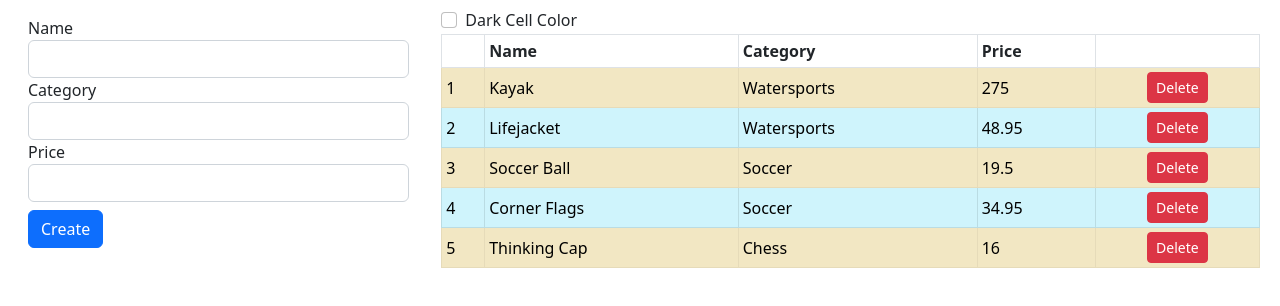
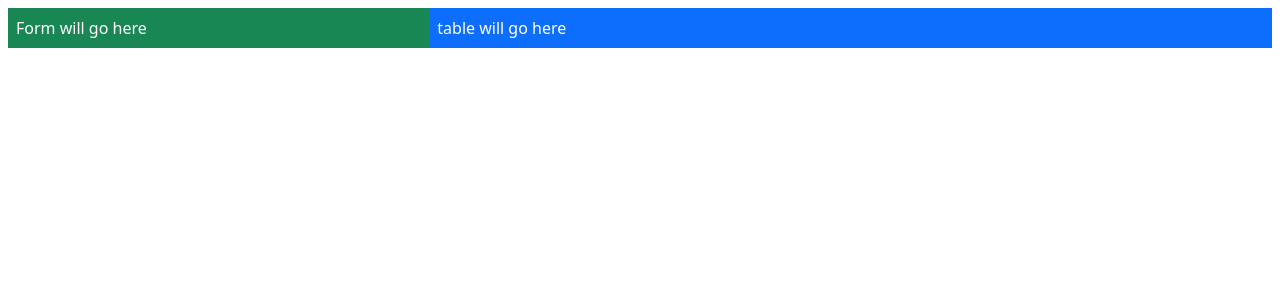
Before and after one commit to AslanHalil/AngularExample, an Angular app: page / in a window 1280 px wide. Shown: the top 306 px of the page. Built offline with nearby package versions, Linux system fonts and the light colour scheme.

Commit message:
Listing 16.1

```diff
--- a/src/app/template.html
+++ b/src/app/template.html
@@ -1,63 +1,10 @@
 <div class="container-fluid">
   <div class="row p-2">
-    <div class="col-4">
-      <form class="m-2" (ngSubmit)="submitForm()">
-        <div class="form-group">
-          <label>Name</label>
-          <input class="form-control" name="name"
-                 [(ngModel)]="newProduct.name"/>
-        </div>
-        <div class="form-group">
-          <label>Category</label>
-          <input class="form-control" name="category"
-                 [(ngModel)]="newProduct.category"/>
-        </div>
-        <div class="form-group">
-          <label>Price</label>
-          <input class="form-control" name="price"
-                 [(ngModel)]="newProduct.price"/>
-        </div>
-        <button class="btn btn-primary mt-2" type="submit">
-          Create
-        </button>
-      </form>
+    <div class="col-4 p-2 bg-success text-white">
+      Form will go here
     </div>
-    <div class="col">
-      <div class="form-check">
-        <label class="form-check-label">Dark Cell Color</label>
-        <input type="checkbox" class="form-check-input"
-               [(ngModel)]="darkColor"/>
-      </div>
-      <table class="table table-sm table-bordered table-striped"
-             [paCellDarkColor]="darkColor">
-        <thead>
-        <tr>
-          <th></th>
-          <th>Name</th>
-          <th>Category</th>
-          <th>Price</th>
-          <th></th>
-        </tr>
-        </thead>
-        <tbody>
-        <tr *paFor="let item of products(); let i = index;
- let odd = odd;
- let even = even" [class.table-info]="odd"
-            [class.table-warning]="even"
-            class="align-middle">
-          <td>{{i + 1}}</td>
-          <td>{{item.name}}</td>
-          <td>{{item.category}}</td>
-          <td>{{item.price}}</td>
-          <td class="text-center">
-            <button class="btn btn-danger btn-sm"
-                    (click)="deleteProduct(item.id)">
-              Delete
-            </button>
-          </td>
-        </tr>
-        </tbody>
-      </table>
+    <div class="col p-2 bg-primary text-white">
+      table will go here
     </div>
   </div>
 </div>
```
